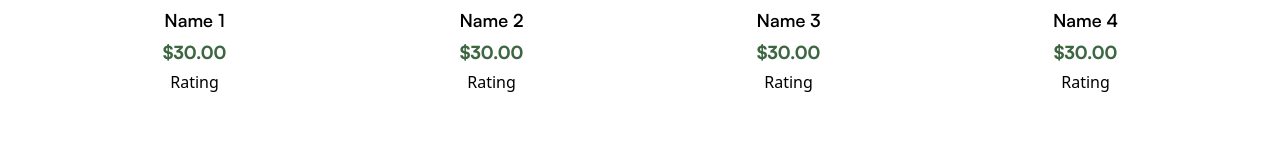
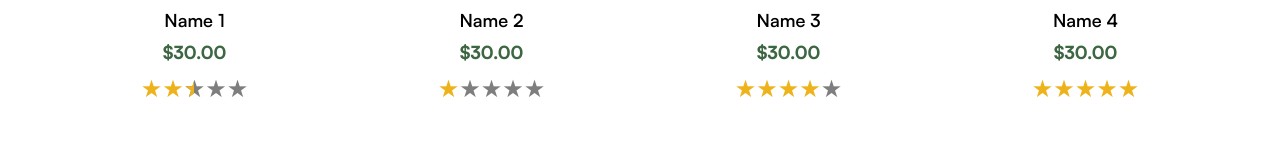
Before and after one commit to Mohamednasser480/food-trends-front, a React (Create React App) app: page / in a window 1280 px wide. Shown: the part 2646-2806 px from the top of the page. Built offline with nearby package versions, Linux system fonts and the light colour scheme.

Commit message:
feat : Add Rating To Product

```diff
--- a/src/components/FeatureProducts/FeatureProducts.js
+++ b/src/components/FeatureProducts/FeatureProducts.js
@@ -19,6 +19,7 @@ let products = [
     price: 30,
     image:
       "https://ecomm.thememove.com/organic/wp-content/uploads/sites/23/2021/10/organic_fruits_veggies_05.6-450x450.jpg",
+    rating: 2.5,
   },
   {
     id: 2,
@@ -26,6 +27,7 @@ let products = [
     price: 30,
     image:
       "https://ecomm.thememove.com/organic/wp-content/uploads/sites/23/2021/10/organic_fruits_veggies_01.2-450x450.jpg",
+    rating: 1,
   },
   {
     id: 3,
@@ -33,6 +35,7 @@ let products = [
     price: 30,
     image:
       "https://ecomm.thememove.com/organic/wp-content/uploads/sites/23/2021/10/organic_fruits_veggies_05.7-450x450.jpg",
+    rating: 4,
   },
   {
     id: 4,
@@ -40,6 +43,7 @@ let products = [
     price: 30,
     image:
       "https://ecomm.thememove.com/organic/wp-content/uploads/sites/23/2021/10/organic_fruits_veggies_05.6-450x450.jpg",
+    rating: 5,
   },
   {
     id: 5,
@@ -47,6 +51,7 @@ let products = [
     price: 30,
     image:
       "https://ecomm.thememove.com/organic/wp-content/uploads/sites/23/2021/10/organic_fruits_veggies_01.2-450x450.jpg",
+    rating: 3.5,
   },
   {
     id: 6,
@@ -54,6 +59,7 @@ let products = [
     price: 30,
     image:
       "https://ecomm.thememove.com/organic/wp-content/uploads/sites/23/2021/10/organic_fruits_veggies_05.7-450x450.jpg",
+    rating: 3,
   },
 ];
 
@@ -95,6 +101,7 @@ export default function FeatureProducts() {
                   name={prod.title}
                   price={prod.price.toFixed(2)}
                   image={prod.image}
+                  rating={prod.rating}
                 />
               </SwiperSlide>
             );
--- a/src/components/FeatureProducts/Product.js
+++ b/src/components/FeatureProducts/Product.js
@@ -1,9 +1,10 @@
 import React from "react";
 import { Link } from "react-router-dom";
 import { ProductIcons } from "./";
+import { ProductRating } from "../UI";
 
 export default function Proudct(props) {
-  let route=`/${props.id}`;
+  let route = `/${props.id}`;
   return (
     <div className="group flex  flex-col gap-3 ">
       <div className="relative overflow-hidden">
@@ -28,7 +29,10 @@ export default function Proudct(props) {
         <h4 className="font-satoshi text-lg font-extrabold text-primary">
           ${props.price}
         </h4>
-        <div>Rating</div>
+
+        <div>
+          <ProductRating rating={props.rating}/>
+        </div>
       </div>
     </div>
   );
--- /dev/null
+++ b/src/components/UI/ProductRating.js
@@ -0,0 +1,15 @@
+import ReactStars from "react-stars";
+import React from "react";
+
+export default function ProductRating(props) {
+  return (
+    <ReactStars
+      count={5}
+      size={24}
+      edit={false}
+      color2={"#EEB31A"}
+      color1={"#7e7e7e"}
+      value={props.rating}
+    />
+  );
+}
--- a/src/components/UI/index.js
+++ b/src/components/UI/index.js
@@ -2,4 +2,5 @@ import Button from "./Button";
 import Modal from "./Modal";
 import Typography from "./Typography";
 import SectionTitle from "./SectionTitle";
-export { Button, Modal, Typography ,SectionTitle};
+import ProductRating from "./ProductRating"
+export { Button, Modal, Typography ,SectionTitle,ProductRating};
```
